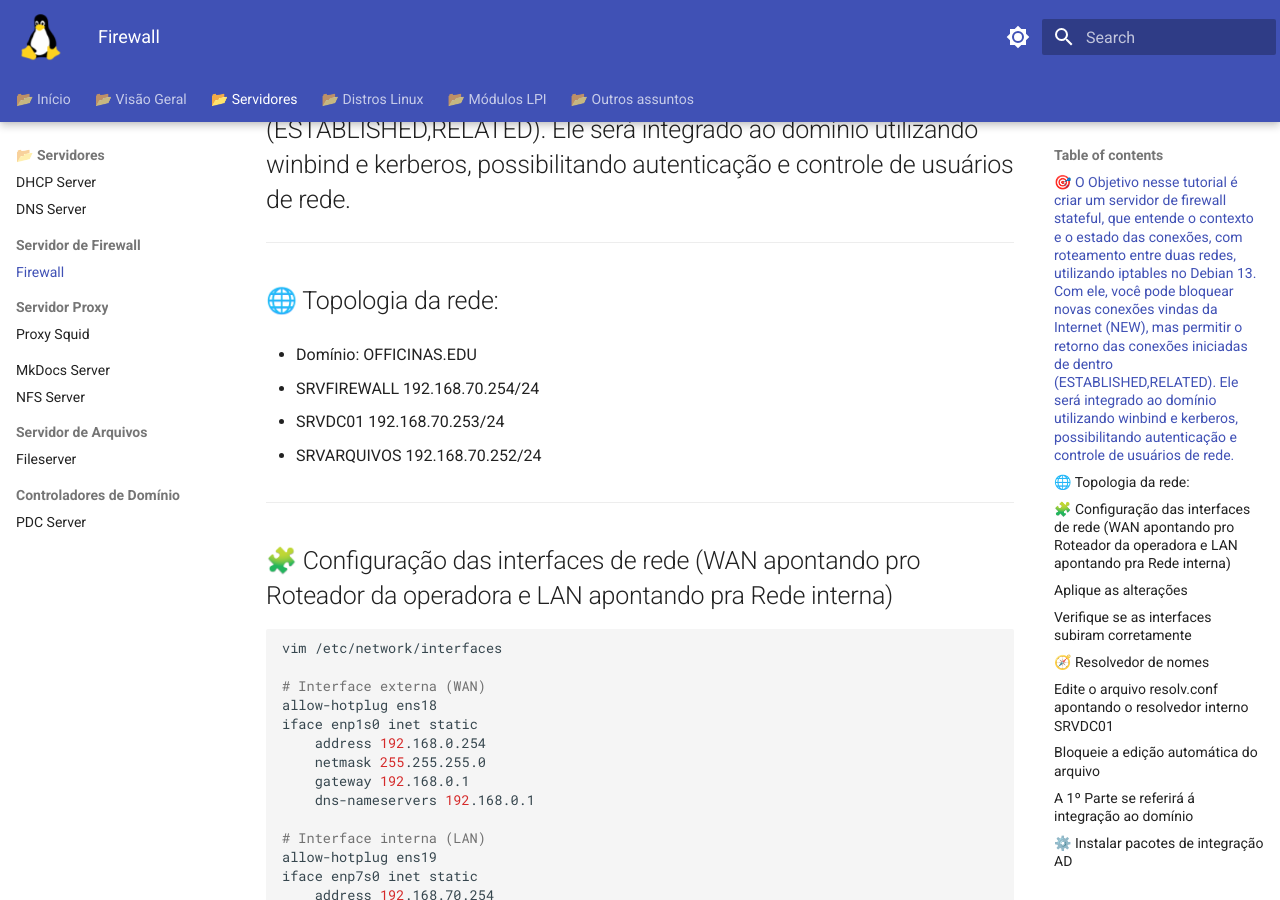
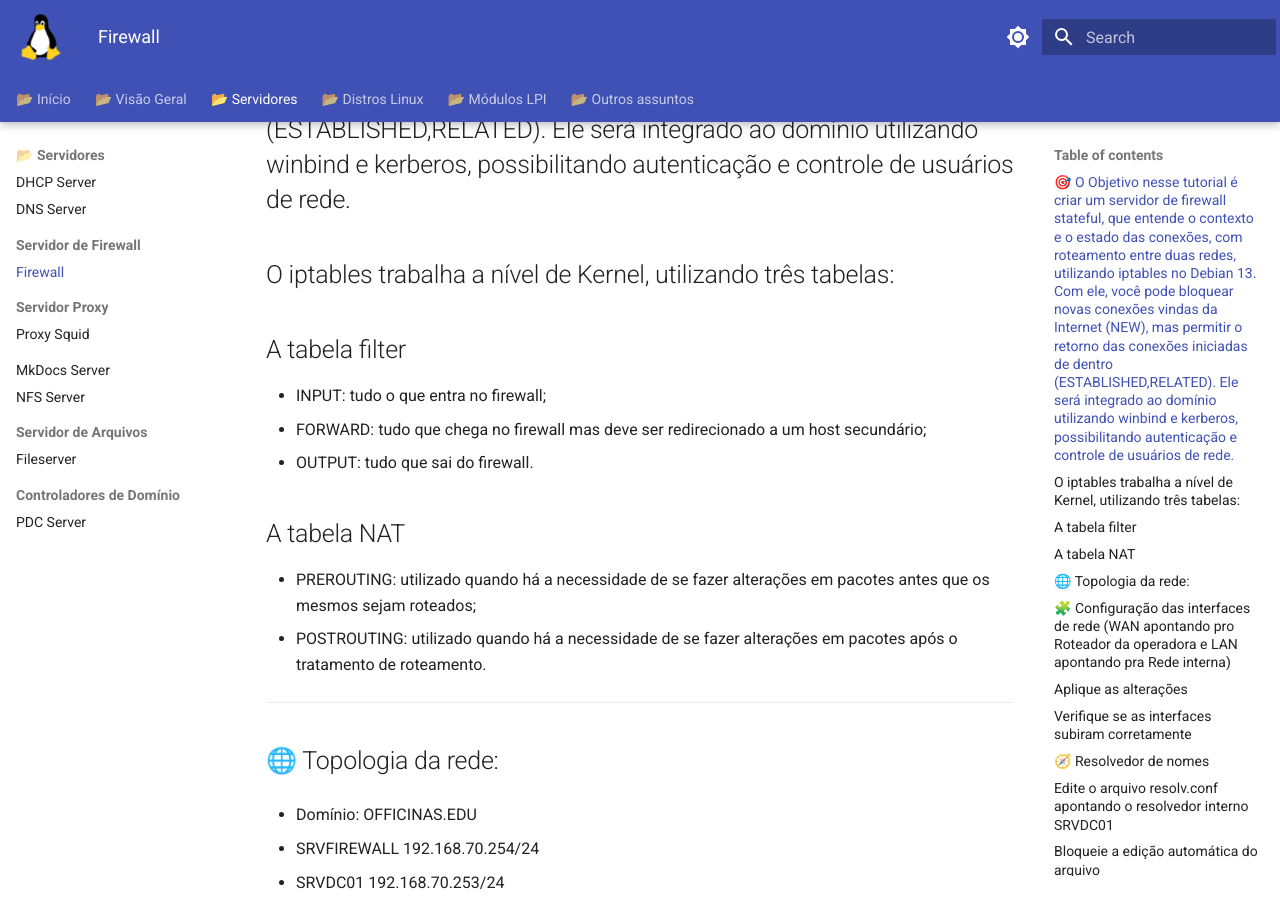
Before and after one commit to educharquero/officinas, an MkDocs documentation site: the page built from docs/Firewall.md, in a window 1280 px wide and 900 px high, scrolled down 358 px. Built offline with MkDocs 1.6.1 and Material for MkDocs 9.7.7, drawn with Linux system fonts in a browser that asks for light colours.

Commit message:
Firewall

```diff
--- a/docs/Firewall.md
+++ b/docs/Firewall.md
@@ -1,6 +1,20 @@
 # 🔥 Firewall Server com Debian 13 rodando Iptables e integrado ao Domínio
 
 ## 🎯 O Objetivo nesse tutorial é criar um servidor de **firewall stateful**, que entende o contexto e o estado das conexões, com roteamento entre duas redes, utilizando **iptables** no **Debian 13**. Com ele, você pode bloquear novas conexões vindas da Internet (NEW), mas permitir o retorno das conexões iniciadas de dentro (ESTABLISHED,RELATED). Ele será integrado ao domínio utilizando winbind e kerberos, possibilitando autenticação e controle de usuários de rede.
+
+## O iptables trabalha a nível de Kernel, utilizando três tabelas:
+
+## A tabela filter
+
+   - INPUT: tudo o que entra no firewall;
+   - FORWARD: tudo que chega no firewall mas deve ser redirecionado a um host secundário;
+   - OUTPUT: tudo que sai do firewall.
+
+
+## A tabela NAT
+
+   - PREROUTING: utilizado quando há a necessidade de se fazer alterações em pacotes antes que os mesmos sejam roteados;
+   - POSTROUTING: utilizado quando há a necessidade de se fazer alterações em pacotes após o tratamento de roteamento.
 
 ---
 
```
Also changed, not shown: site/search/search_index.json.
